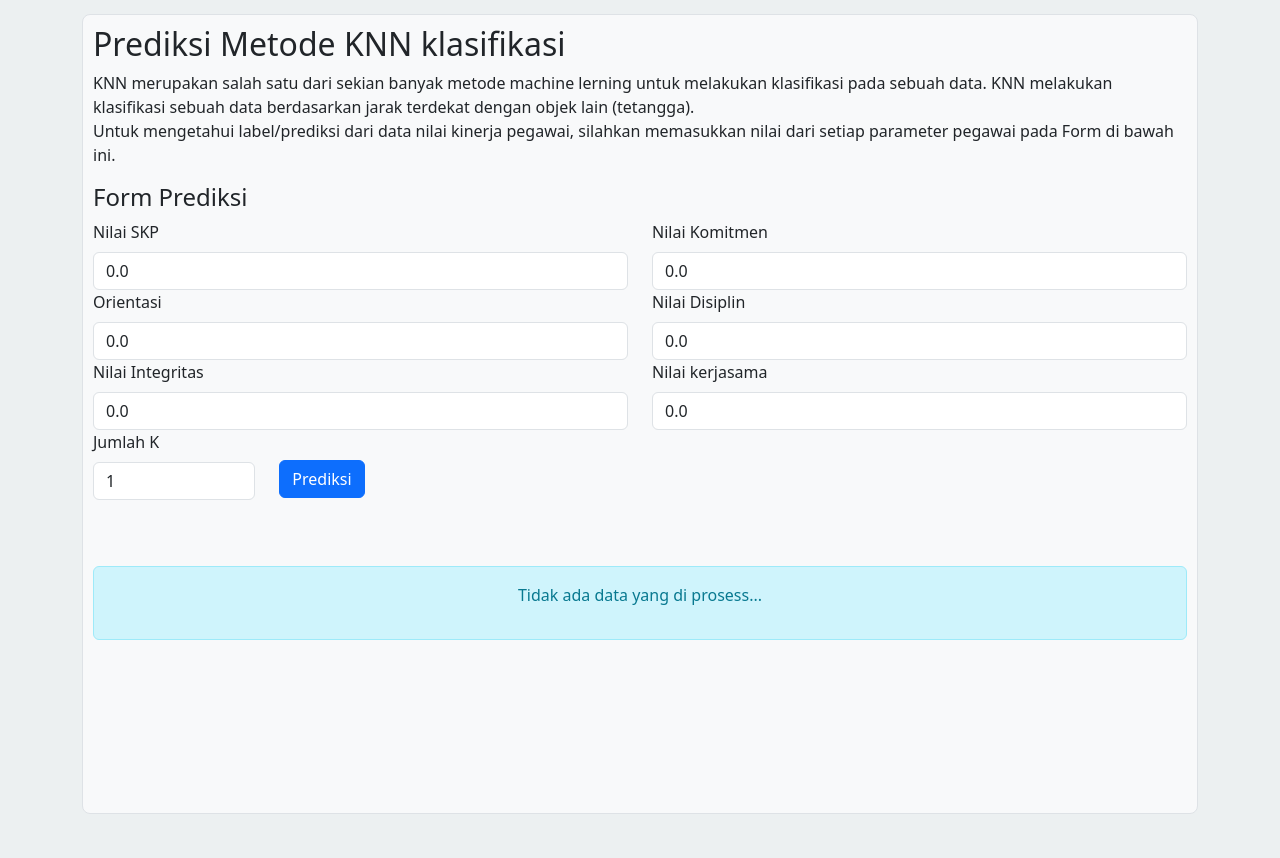
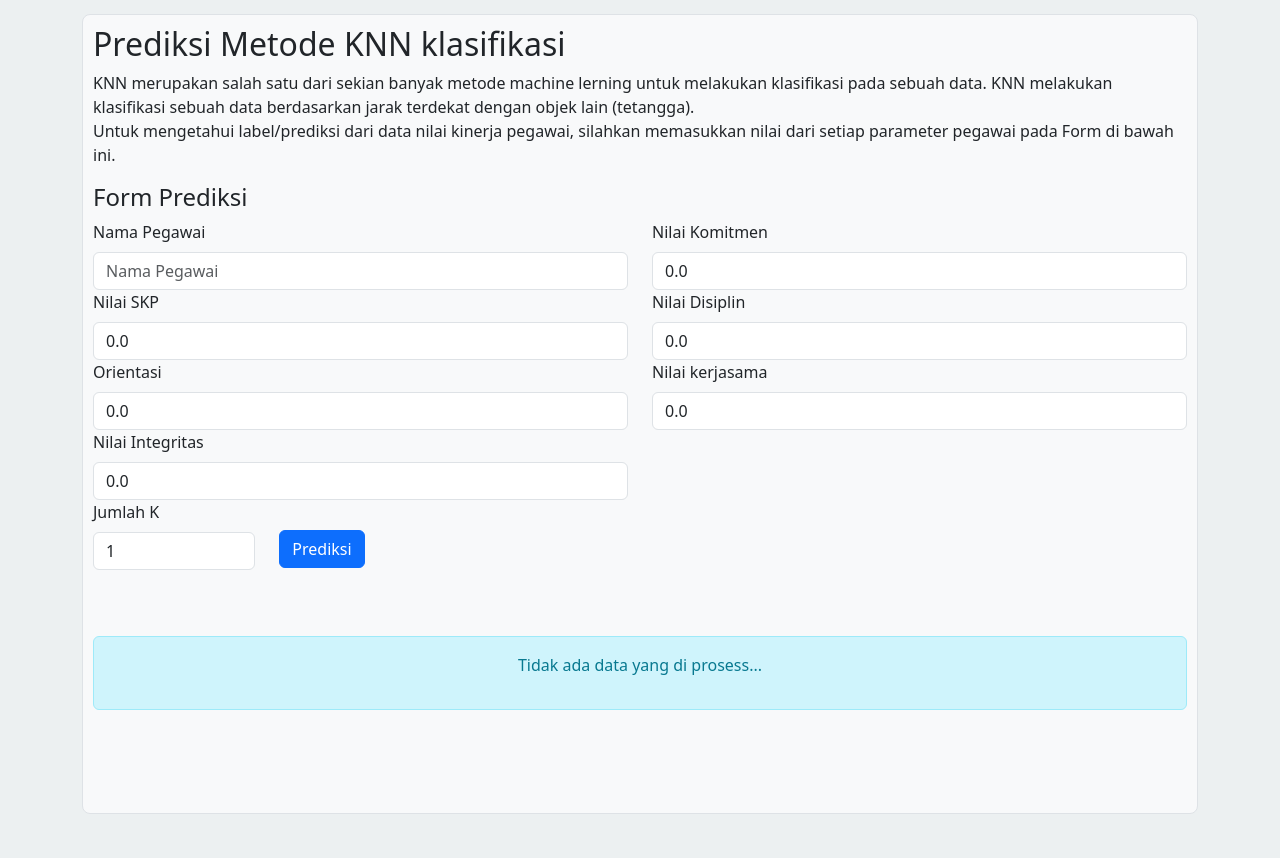
Before and after one commit to junanda/aplikasi-GQ, a Flask app: page /testing/ in a window 1280 px wide. Shown: the part 56-914 px from the top of the page. Run offline with Flask 3, Linux system fonts and the light colour scheme; the visitor is signed in with stand-in values (Sample User, id 1); parts of the project's set-up code (start-up, migrations or seed data) failed here and were passed over; some libraries are stand-ins or nearby versions.

Commit message:
adjustment form prediksi

```diff
--- a/src/blueprint/uji_prediksi.py
+++ b/src/blueprint/uji_prediksi.py
@@ -22,7 +22,7 @@ def calculate_predict():
 
     data_calculasi = db.engine.execute("select nilai_skp, orientasi, integritas, komitmen, disiplin, kerjasama, label from nilai_aspek_pegawai where label !=''").fetchall()
 
-    data_test = [float(val) for n, val in calculate_data.items()]
+    data_test = [float(val) for n, val in calculate_data['data'].items()]
 
     for i, row in enumerate(data_calculasi):
         data_model[f"Data_{i+1}"] = {"value":[row.nilai_skp, row.orientasi, row.integritas, row.komitmen, row.disiplin, row.kerjasama],"label":row.label}
@@ -48,11 +48,11 @@ def calculate_predict():
             label_2 += 1
 
     if label_1 > label_2:
-        label = '1'
+        label = 'Layak'
     else:
-        label = '2'
+        label = 'Tidak Layak'
 
-    data_result = {"label": label, "jumlah_ketetanggaan": data_test[-1], "jarak_minimum": doc_sort[0]['jarak'], "jarak_maksimum":doc_sort[-1]['jarak']}
+    data_result = {"nama":calculate_data['nama'], "label": label, "jumlah_ketetanggaan": data_test[-1], "jarak_minimum": doc_sort[0]['jarak'], "jarak_maksimum":doc_sort[-1]['jarak']}
 
     resutl = jsonify({"message":"success", "data": data_result})
     return resutl
--- a/src/static/js/pro.predict.js
+++ b/src/static/js/pro.predict.js
@@ -1,6 +1,7 @@
 $("#btnCalculate").on("click",function(){
 
     let data = JSON.stringify({
+        'data': {
             'nilai_skp': $("#nilai_skp").val(),
             'nilai_orientasi': $("#nilai_orientasi").val(),
             'nilai_integritas': $("#nilai_integritas").val(),
@@ -8,6 +9,8 @@ $("#btnCalculate").on("click",function(){
             'nilai_disiplin': $("#nilai_disiplin").val(),
             'nilai_kerjasama': $("#nilai_kerjasama").val(),
             'nilai_k': $("#nilai_k").val()
+        },
+        'nama': $("#nama_pegawai").val()
     })
 
     var html = '<table class="table table-striped table-border"><thead><tr><th>Result</th><th></th></tr></thead>';
@@ -24,6 +27,7 @@ $("#btnCalculate").on("click",function(){
         success: function(res){
             var datar = res.data;
 
+            html += `<tr><td>Nama </td><td>${datar.nama}</td></tr>`;
             html += `<tr><td>Jumlah Ketetanggaan</td><td>${datar.jumlah_ketetanggaan}</td></tr>`;
             html += `<tr><td>Jarak Maksimum</td><td>${datar.jarak_maksimum}</td></tr>`;
             html += `<tr><td>Jarak Minimum</td><td>${datar.jarak_minimum}</td></tr>`;
--- a/src/templates/ujimetode_view.html
+++ b/src/templates/ujimetode_view.html
@@ -14,6 +14,11 @@
                 <!-- <form method="post"> -->
                 <div class="row">
                     <div class="col-6">
+                        <div>
+                            <label for="nama pegawai" class="form-label">Nama Pegawai</label>
+                            <input type="text" name="nama_pegawai" id="nama_pegawai" class="form-control"
+                        placeholder="Nama Pegawai">
+                        </div>
                         <div>
                             <label for="nilai dkp" class="form-label">Nilai SKP</label>
                             <input type="number" step=any name="nilai_skp" id="nilai_skp" class="form-control"
```
Lines whose indentation alone changed are shown as unchanged.
